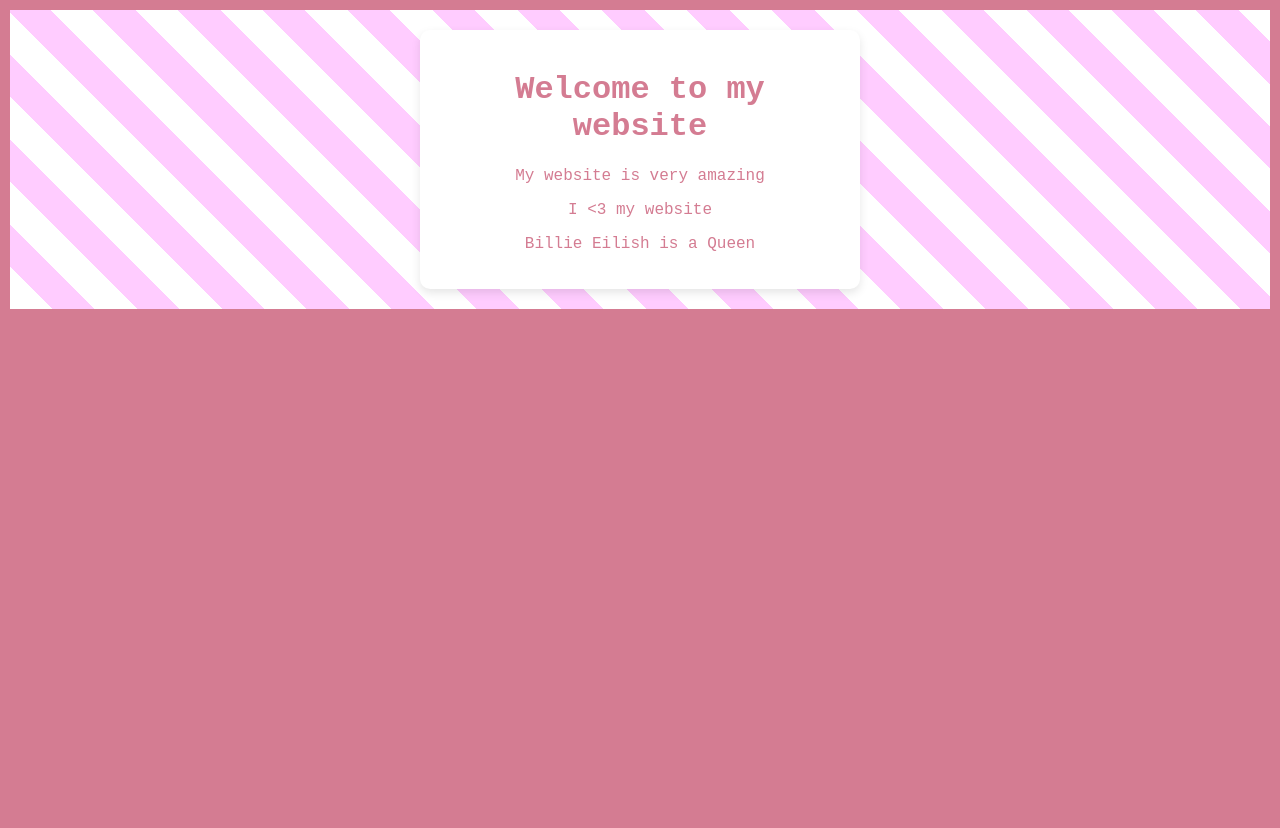
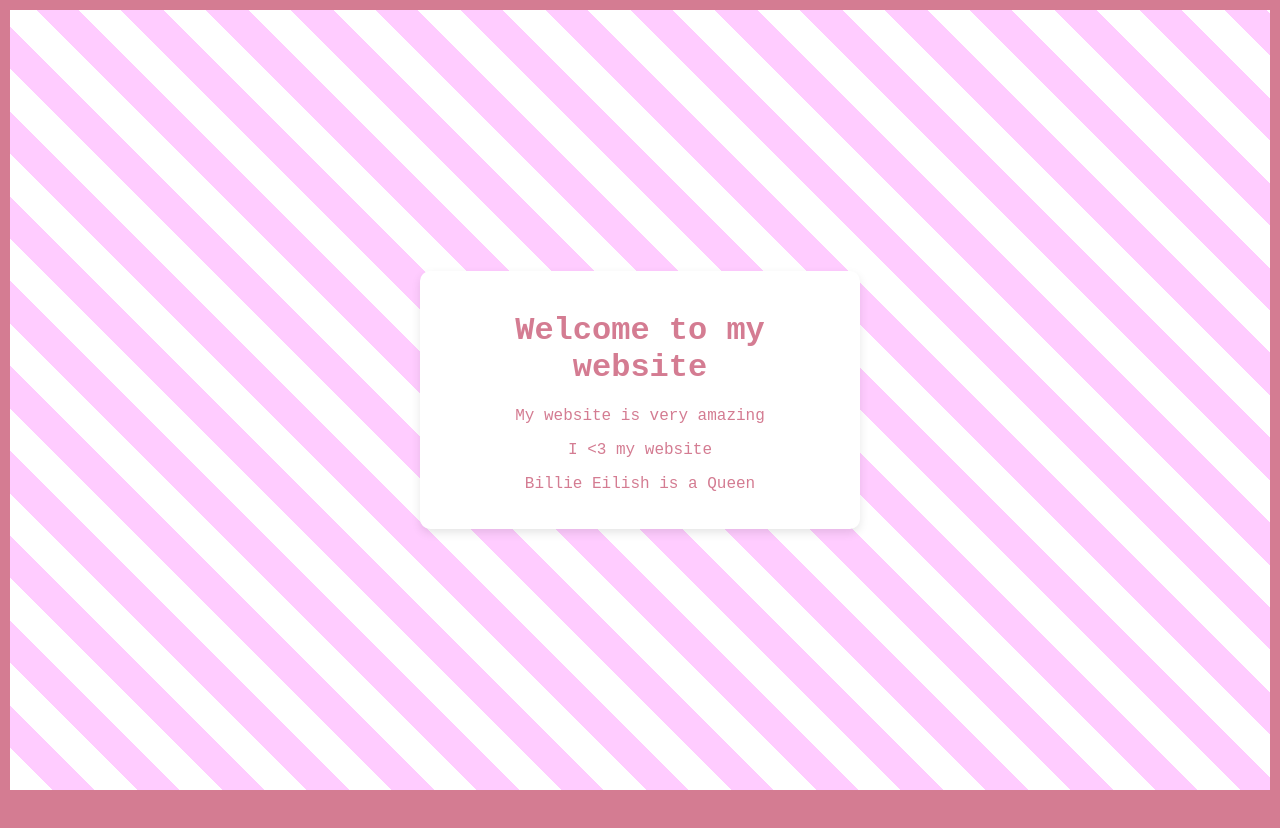
Before and after one commit to john-lanza/John-s-Spider-Web, a plain HTML site: page index.html in a window 1280 px wide. Shown: the top 828 px of the page. Before the commit the page ends 800 px from the top, so only its background shows below. Drawn offline with Linux system fonts and the light colour scheme.

Commit message:
Update style.css

```diff
--- a/style.css
+++ b/style.css
@@ -1,9 +1,6 @@
 body {
     margin: 0; /* Remove default margin */
     font-family: 'Arial', sans-serif;
-    height: 100vh; /* Full viewport height for the bordered section */
-    display: flex;
-    flex-direction: column;
     background: #d47c92; /* Solid darker pink for the area below the border */
     color: #d47c92; /* Default text color */
 }
@@ -11,9 +8,11 @@ body {
 .border-wrapper {
     background: repeating-linear-gradient(45deg, #ffffff, #ffffff 30px, #ffccff 30px, #ffccff 60px); /* White and pastel pink stripes */
     border: 10px solid #d47c92; /* Solid darker pink border */
-    flex-shrink: 0; /* Ensure this doesn't shrink */
+    height: 100vh; /* Full viewport height for the top section */
     box-sizing: border-box; /* Include border in size calculation */
-    padding: 20px;
+    display: flex; /* Center content vertically and horizontally */
+    justify-content: center;
+    align-items: center;
 }
 
 .content {
@@ -30,5 +29,6 @@ body {
 
 .scrollable {
     background-color: #d47c92; /* Solid darker pink background for scrolling area */
-    height: 300vh; /* Simulate a long scrollable area (adjust as needed) */
+    height: 200vh; /* Simulate a long scrollable area (adjust as needed) */
+    padding: 20px; /* Optional: Add padding for any content inside */
 }
```
